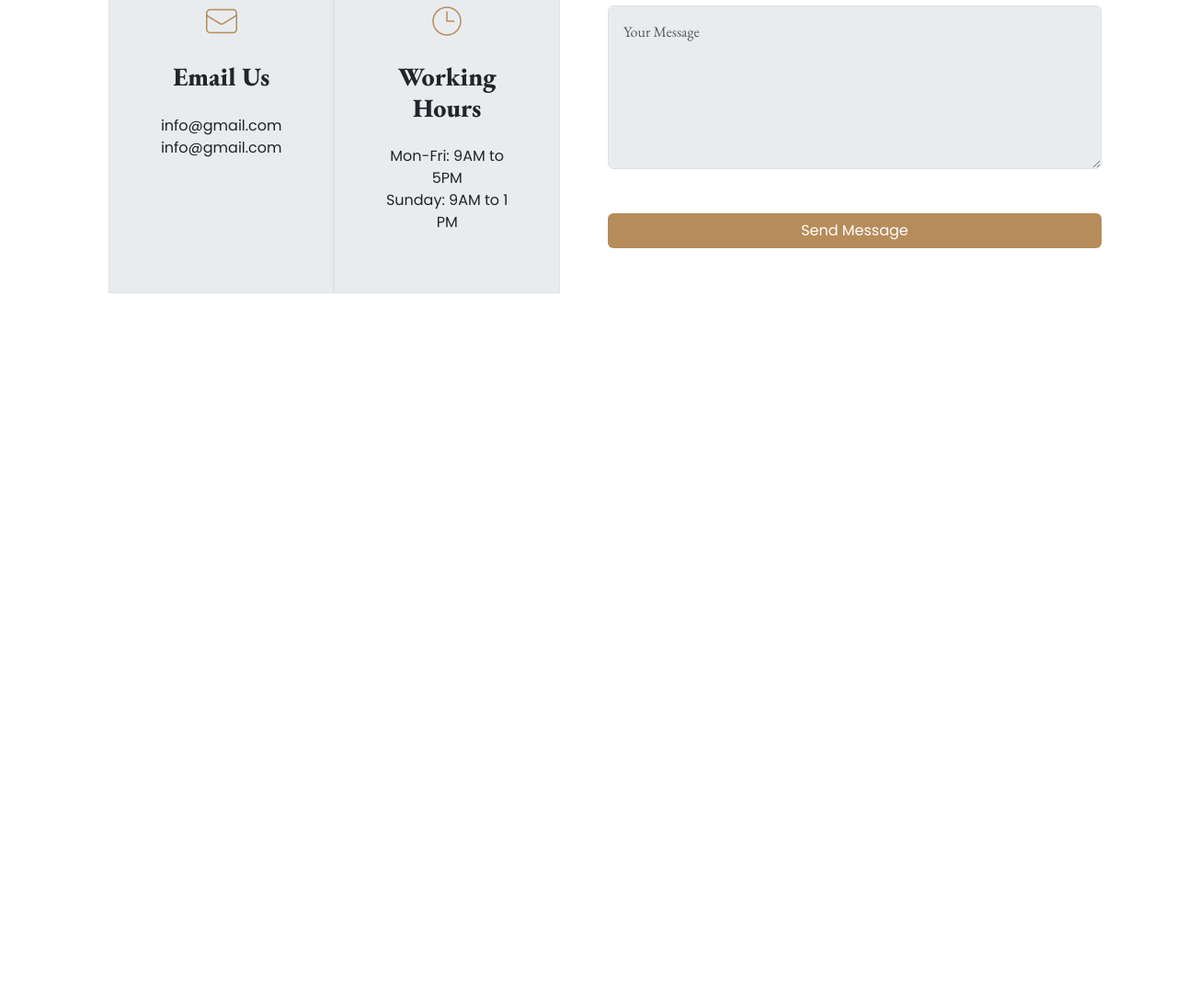
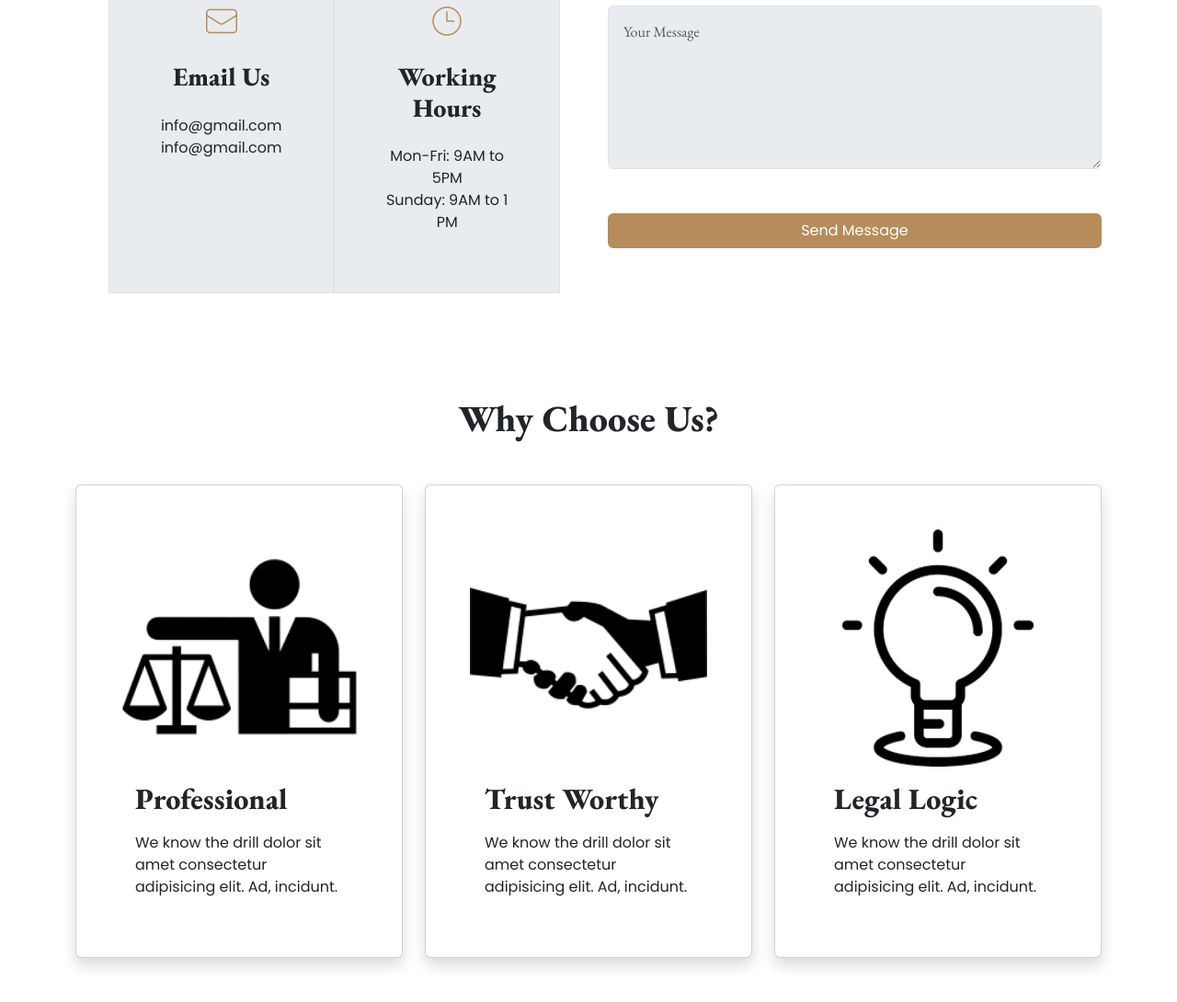
Before and after one commit to imtiaz-ahmmed/legal-solutions, a plain HTML site: page index.html in a window 1280 px wide. Shown: the part 4285-5375 px from the top of the page at 92% size. Before the commit the page ends 4716 px from the top, so only its background shows below. Drawn offline with nearby package versions, Linux system fonts and the light colour scheme.

Commit message:
Why Choose Us Section

```diff
--- a/index.html
+++ b/index.html
@@ -446,6 +446,44 @@
             </div>
 
         </section>
+          <!-- Why choose us -->
+        <section class="container mt-5 mb-5" >
+            <div>
+                <h2 class="text-center fw-bolder fs-1 mb-5">Why Choose Us?</h2>
+                <div>
+                    <div class="row row-cols-1 row-cols-md-3 g-4">
+                        <div class="col">
+                          <div class="card p-5 shadow">
+                            <img src="images/24.png" class="card-img-top h-50 rounded-4" alt="...">
+                            <div class="card-body">
+                              <h5 class="card-title fw-bold fs-2 mb-3">Professional</h5>
+                              <p class="card-text">We know the drill dolor sit amet consectetur adipisicing elit. Ad, incidunt.</p>
+                            </div>
+                          </div>
+                        </div>
+                        <div class="col">
+                          <div class="card p-5 shadow">
+                            <img src="images/25.png" class="card-img-top rounded-4" alt="...">
+                            <div class="card-body">
+                              <h5 class="card-title fw-bold fs-2 mb-3">Trust Worthy</h5>
+                              <p class="card-text">We know the drill dolor sit amet consectetur adipisicing elit. Ad, incidunt.</p>
+                            </div>
+                          </div>
+                        </div>
+                        <div class="col">
+                          <div class="card p-5 shadow">
+                            <img src="images/26.png" class="card-img-top rounded-4" alt="...">
+                            <div class="card-body">
+                              <h5 class="card-title fw-bold fs-2 mb-3">Legal Logic</h5>
+                              <p class="card-text">We know the drill dolor sit amet consectetur adipisicing elit. Ad, incidunt.</p>
+                            </div>
+                          </div>
+                        </div>
+
+                      </div>
+                </div>
+            </div>
+        </section>
 
     </main>
 
```
Also changed, not shown: images/24.png (added), images/25.png (added), images/26.png (added).
